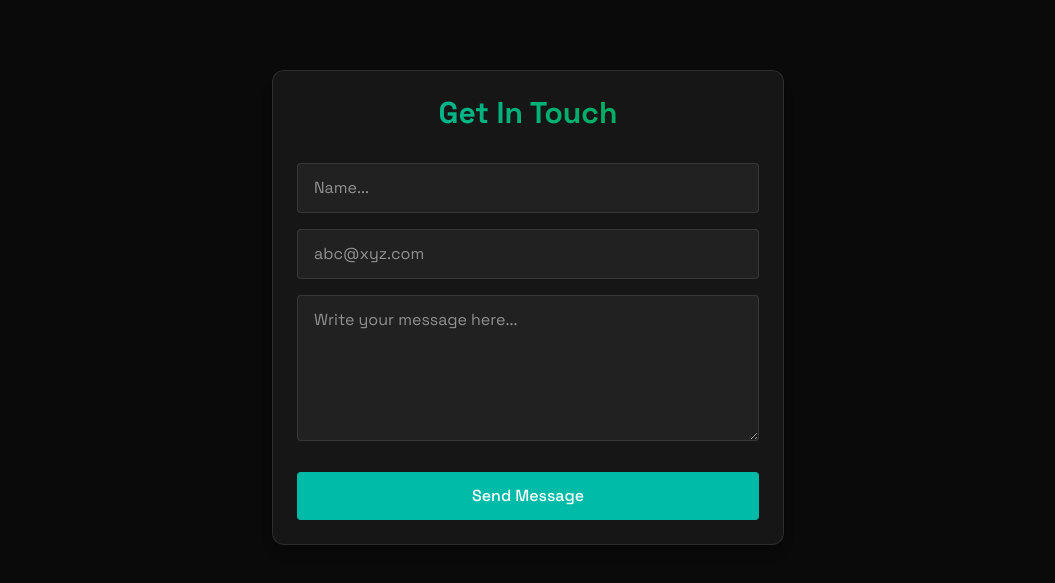
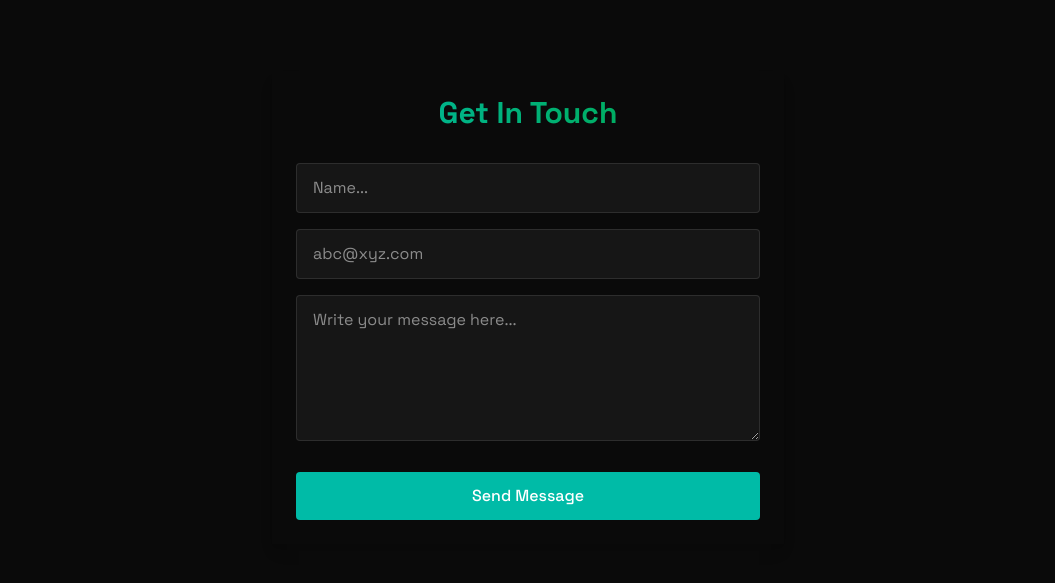
Before and after one commit to Shad-Islam/my-portfolio, a React (Vite) app: page / in a window 1280 px wide. Shown: the part 2649-3232 px from the top of the page, without its empty margins (112-1167 px from the left). Built offline with nearby package versions, Linux system fonts and the light colour scheme.

Commit message:
Remove contact form background color

```diff
--- a/src/components/section/Contact.jsx
+++ b/src/components/section/Contact.jsx
@@ -38,7 +38,7 @@ export const Contact = () => {
       className="min-h-screen flex items-center justify-center py-20 px-4"
     >
       <RevealOnScroll>
-        <div className="w-full max-w-lg bg-white/5 border border-white/10 rounded-xl p-6 shadow-lg">
+        <div className="w-full max-w-lg  p-6 shadow-lg">
           <h2 className="text-3xl font-bold mb-8 bg-gradient-to-r from-teal-500 to-green-600 bg-clip-text text-transparent text-center">
             Get In Touch
           </h2>
```
